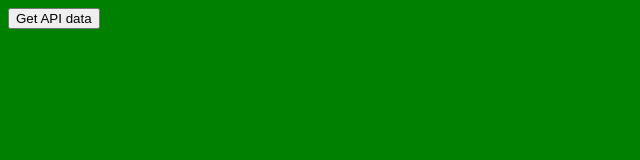
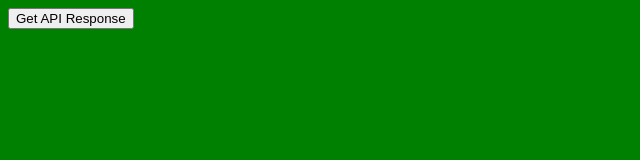
Before and after one commit to ayushkhanduri/state-of-js-learning, a website: page browser-api/service-worker/index.html in a window 1280 px wide. Shown: the full height of the page, 0-640 px from the left. Drawn offline with Linux system fonts and the light colour scheme.

```diff
--- a/browser-api/service-worker/index.html
+++ b/browser-api/service-worker/index.html
@@ -13,7 +13,7 @@
 
   </head>
   <body>
-    <button onclick="getApiData()">Get API data</button>
+    <button onclick="getApiData()">Get API Response</button>
     <div id="user-list">
 
     </div>
```
Also changed, not shown: browser-api/intl/index.js (added), browser-api/service-worker/README.md.
